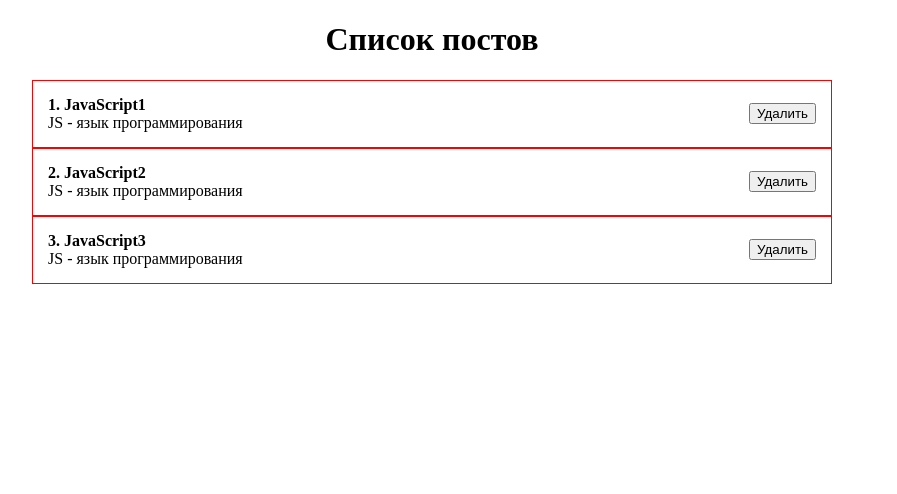
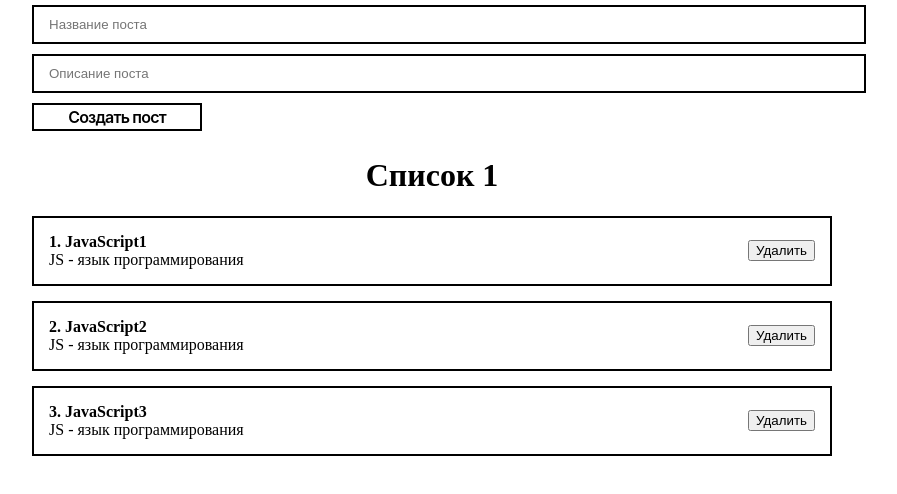
Before and after one commit to KorzhowVD/ToDoApp, a React (Create React App) app: page / in a window 1280 px wide. Shown: the top 494 px of the page, without its empty margins (208-1105 px from the left). Built offline with nearby package versions, Linux system fonts and the light colour scheme.

Commit message:
add custom Input&Button

```diff
--- a/src/components/App.js
+++ b/src/components/App.js
@@ -3,6 +3,8 @@ import Counter from "./Counter/Counter";
 import "../styles/App.css"
 import PostItem from "./PostItem/PostItem";
 import PostList from "./PostList/PostList";
+import MyButton from "./UI/button/MyButton";
+import MyInput from "./UI/input/MyInput";
 
 function App() {
 
@@ -14,7 +16,12 @@ function App() {
 
   return(
     <div className="wrapper">
-      <PostList posts={posts}/>
+      <form>
+        <MyInput type="text" placeholder="Название поста" />
+        <MyInput type="text" placeholder="Описание поста" />
+        <MyButton>Создать пост</MyButton>
+      </form>
+      <PostList posts={posts} title='Список 1'/>
     </div>
   )
 }
--- a/src/components/PostList/PostList.jsx
+++ b/src/components/PostList/PostList.jsx
@@ -1,11 +1,11 @@
 import React from 'react'
 import PostItem from '../PostItem/PostItem';
 
-const PostList = ({posts}) => {
+const PostList = ({posts, title}) => {
 	return (
 		<div>
 			<h1 style={{textAlign: 'center'}}>
-        Список постов
+        {title}
       </h1>
       {posts.map((post) =>
         <PostItem post={post} key={post.id} />)
--- /dev/null
+++ b/src/components/UI/button/MyButton.jsx
@@ -0,0 +1,12 @@
+import React from 'react'
+import classes from '../button/MyButton.module.css'
+
+const MyButton = ({children, ...props}) => {
+	return (
+		<button {...props} className={classes.myBtn}>
+			{children}
+		</button>
+	)
+}
+
+export default MyButton;
--- /dev/null
+++ b/src/components/UI/button/MyButton.module.css
@@ -0,0 +1,43 @@
+.myBtn {
+  align-items: center;
+  background-color: #fff;
+  border: 2px solid #000;
+  box-sizing: border-box;
+  color: #000;
+  cursor: pointer;
+  display: inline-flex;
+  fill: #000;
+  font-family: Inter,sans-serif;
+  font-size: 16px;
+  font-weight: 600;
+  height: 28px;
+  justify-content: center;
+  letter-spacing: -.8px;
+  line-height: 24px;
+  min-width: 140px;
+  outline: 0;
+  padding: 0 15px;
+  text-align: center;
+  text-decoration: none;
+  transition: all .3s;
+  user-select: none;
+  -webkit-user-select: none;
+  touch-action: manipulation;
+  margin: 5px 0;
+}
+
+.myBtn:focus {
+  color: #171e29;
+}
+
+.myBtn:hover {
+  border-color: #06f;
+  color: #06f;
+  fill: #06f;
+}
+
+@media (min-width: 768px) {
+  .myBtn {
+    min-width: 170px;
+  }
+}
--- /dev/null
+++ b/src/components/UI/input/MyInput.jsx
@@ -0,0 +1,10 @@
+import React from 'react'
+import classes from "../input/MyInput.module.css"
+
+const MyInput = (props) => {
+	return (
+		<input className={classes.myInpt} {...props}/>
+	)
+}
+
+export default MyInput;
--- /dev/null
+++ b/src/components/UI/input/MyInput.module.css
@@ -0,0 +1,6 @@
+.myInpt {
+	width: 100%;
+	border: 2px solid #000;
+	padding: 10px 15px;
+	margin: 5px 0;
+}
--- a/src/styles/App.css
+++ b/src/styles/App.css
@@ -15,8 +15,9 @@ body {
 
 .post {
 	display: flex;
-	border: solid red 1px;
+	border: 2px solid #000;
 	padding: 15px;
+	margin-bottom: 15px;
 	justify-content: space-between;
 	align-items: center;
 
```
